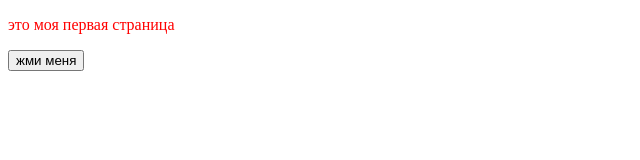
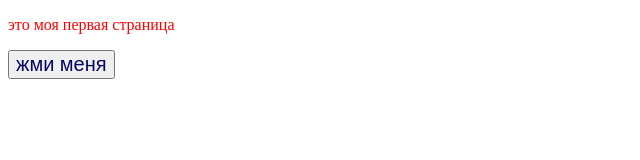
Before and after one commit to AnastasiaTronina/AnastasiaTronina.github.io, a plain HTML site: page index.html in a window 1280 px wide. Shown: the whole page, without its empty margins (0-640 px from the left). Drawn offline with Linux system fonts and the light colour scheme.

Commit message:
добавили цвет кнопки и её размер

```diff
--- a/index.html
+++ b/index.html
@@ -16,6 +16,6 @@
 </head>
 <body>
  <p style="color: red;">это моя первая страница</p>
- <input type="button" value="жми меня" onclick="mult()">
+ <input type="button" value="жми меня" onclick="mult()" style="color: rgb(6, 6, 101); font-size: 20px;">
 </body>
 </html>
```
